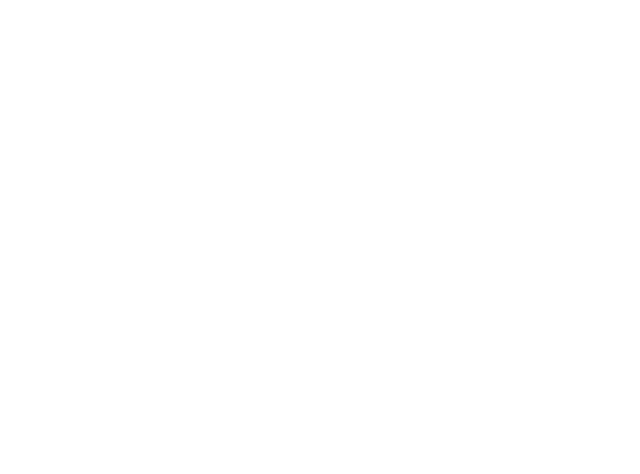
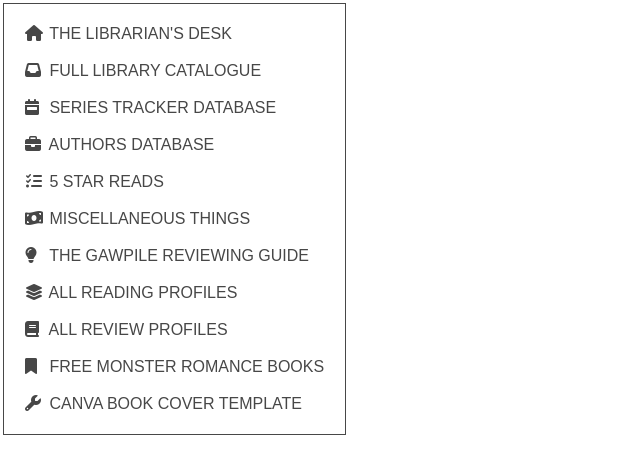
Before and after one commit to wilough/notion_nav, a plain HTML site: page nav.html in a window 1280 px wide. Shown: the whole page, without its empty margins (0-640 px from the left). Drawn offline with Linux system fonts and the light colour scheme.

Commit message:
Update nav.html

```diff
--- a/nav.html
+++ b/nav.html
@@ -32,7 +32,7 @@
 		}
 
 		.navMenu a {
-			color: #ffffff;
+			color: #474747;
 			text-decoration: none;
 			text-transform: uppercase;
 			display: inline-block;
@@ -44,7 +44,7 @@
 		}
 
 		.border {
-			border: 1px solid #ffffff;
+			border: 1px solid #474747;
 
 		}
 
```
